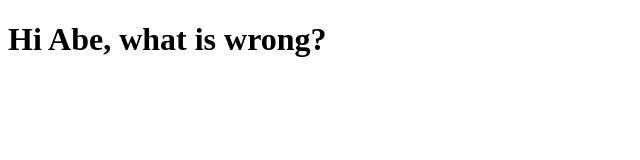
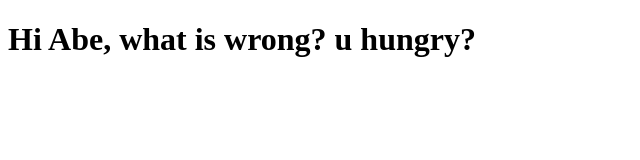
Before and after one commit to Ibnu-Aisheteyn/Abebe, a plain HTML site: page index.html in a window 1280 px wide. Shown: the whole page, without its empty margins (0-640 px from the left). Drawn offline with Linux system fonts and the light colour scheme.

Commit message:
Added a single phrase
added u hungry

```diff
--- a/index.html
+++ b/index.html
@@ -6,6 +6,6 @@
     <title>Abebe</title>
   </head>
   <body>
-    <h1>Hi Abe, what is wrong?</h1>
+    <h1>Hi Abe, what is wrong? u hungry?</h1>
   </body>
 </html>
```
